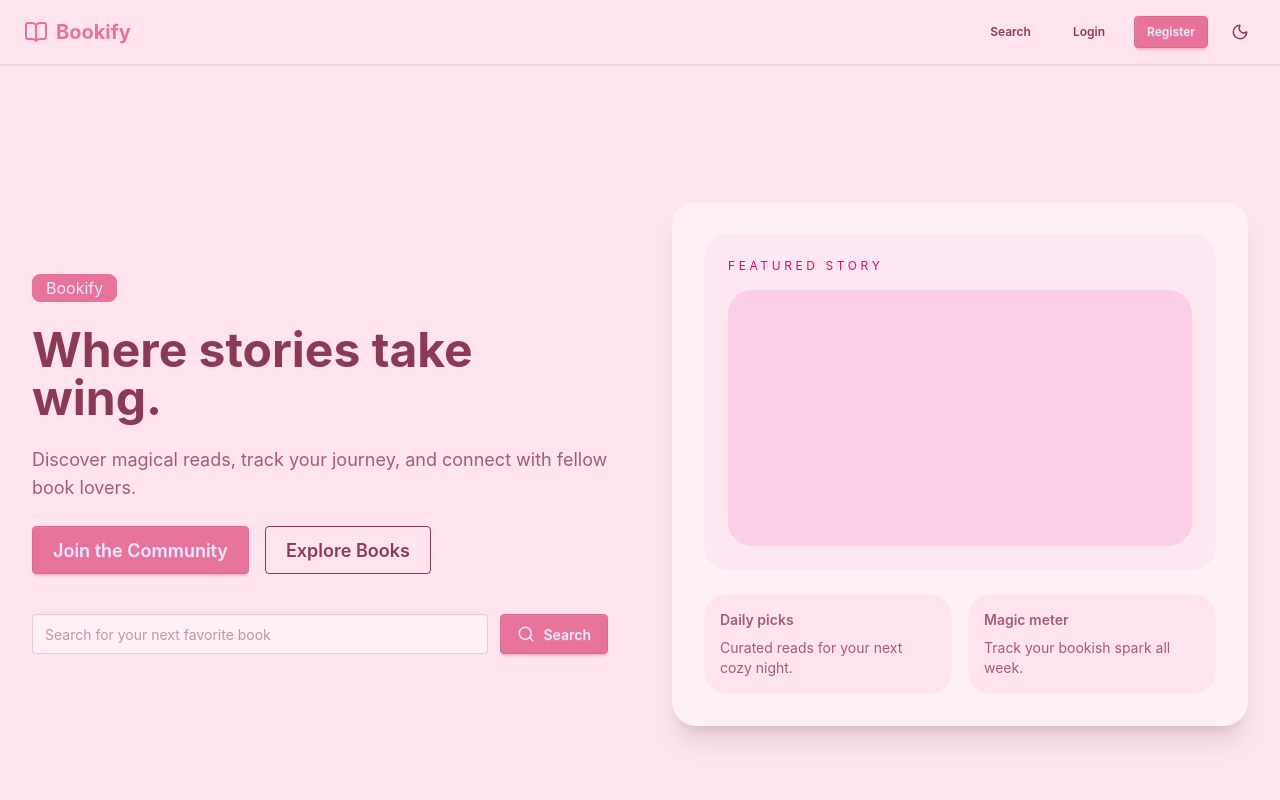
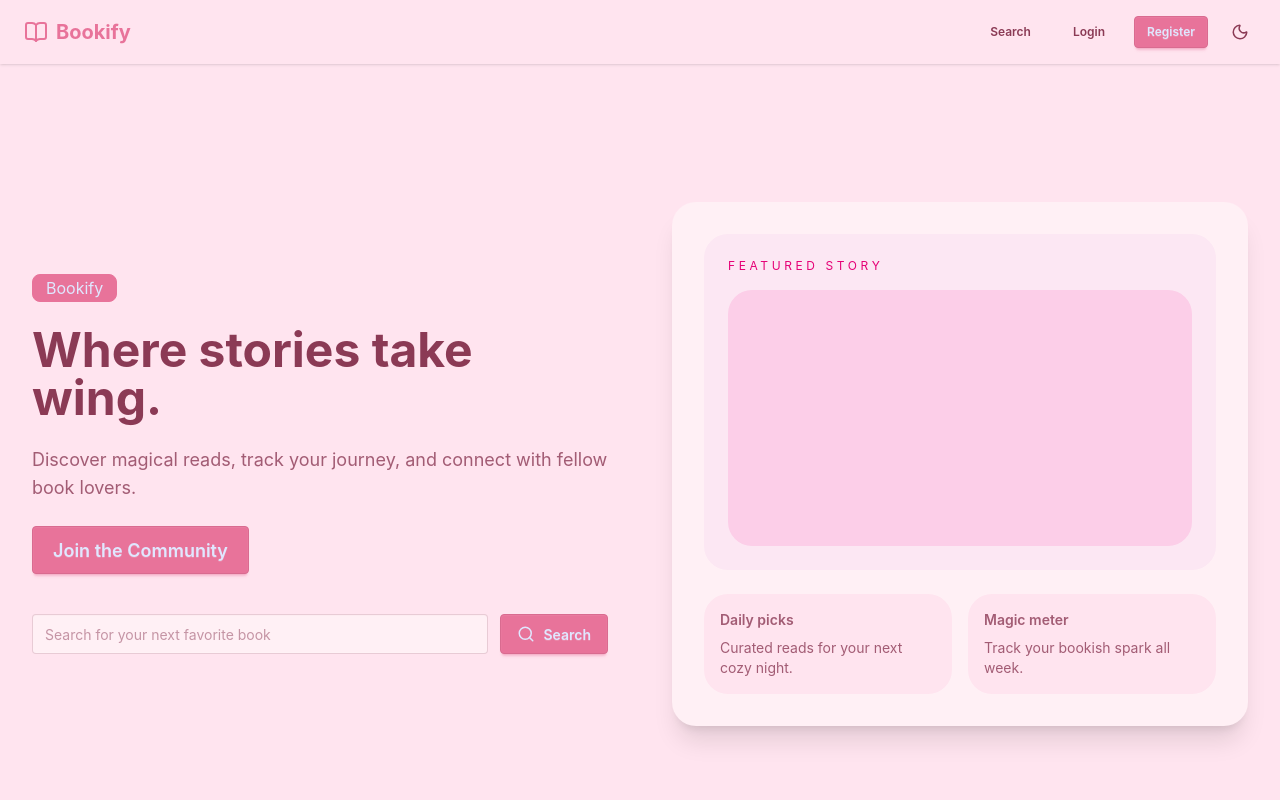
Before and after one commit to anjiabdallah/Bookify, a React (Vite) app in the folder client/: page / in a window 1280 px wide. Shown: the top 800 px of the page. Built offline with nearby package versions, Linux system fonts and the light colour scheme.

Commit message:
remove the "explore books" button

```diff
--- a/client/src/pages/HomePage.tsx
+++ b/client/src/pages/HomePage.tsx
@@ -60,9 +60,6 @@ function HomePage() {
               <div className="flex flex-col sm:flex-row gap-4">
                 <Link to="/register" className="btn btn-primary btn-lg">
                   Join the Community
-                </Link>
-                <Link to="/login" className="btn btn-ghost btn-outline btn-lg">
-                  Explore Books
                 </Link>
               </div>
               <div className="mt-10 grid gap-3 sm:grid-cols-[1fr_auto] sm:items-end">
```
